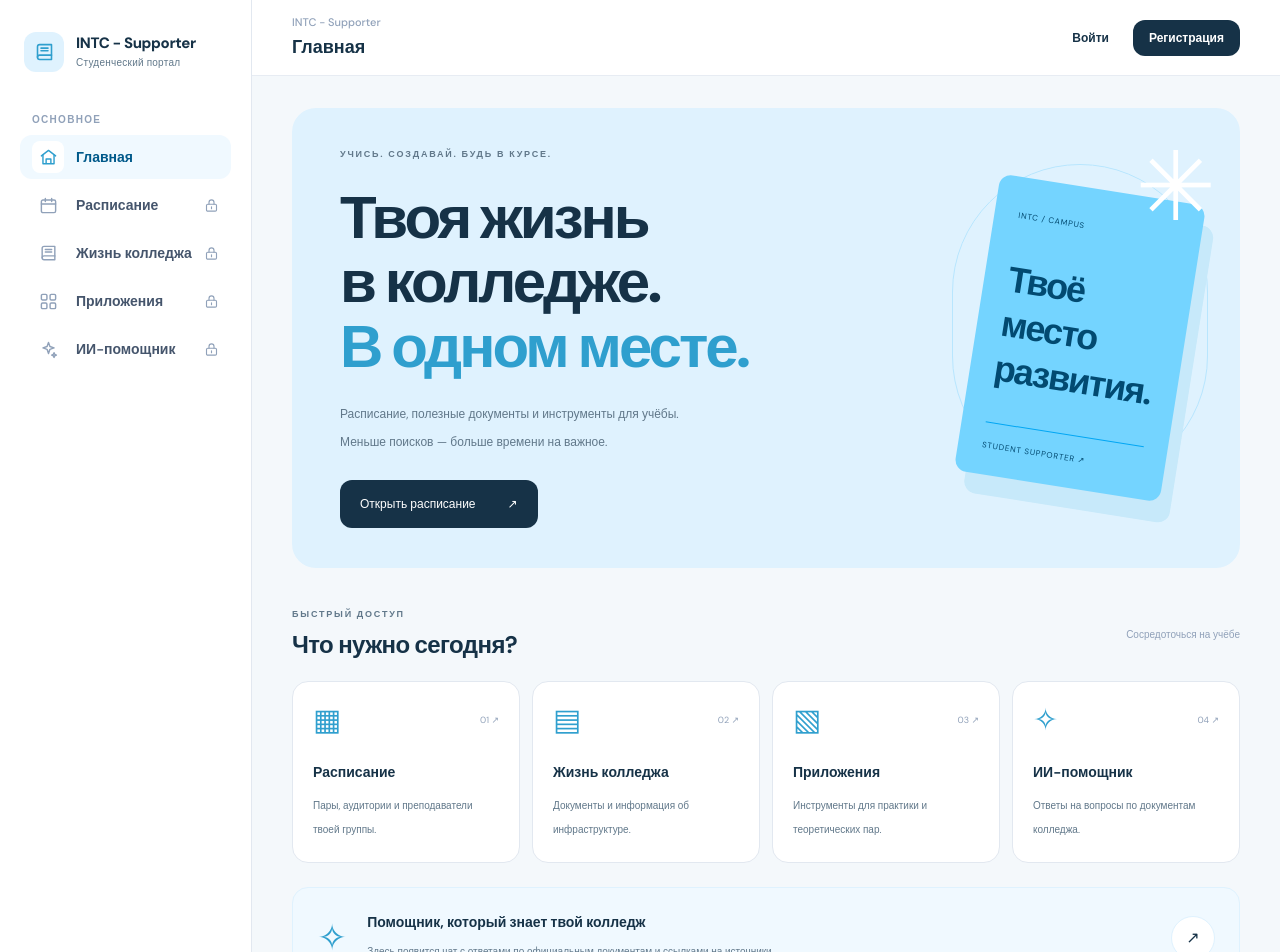
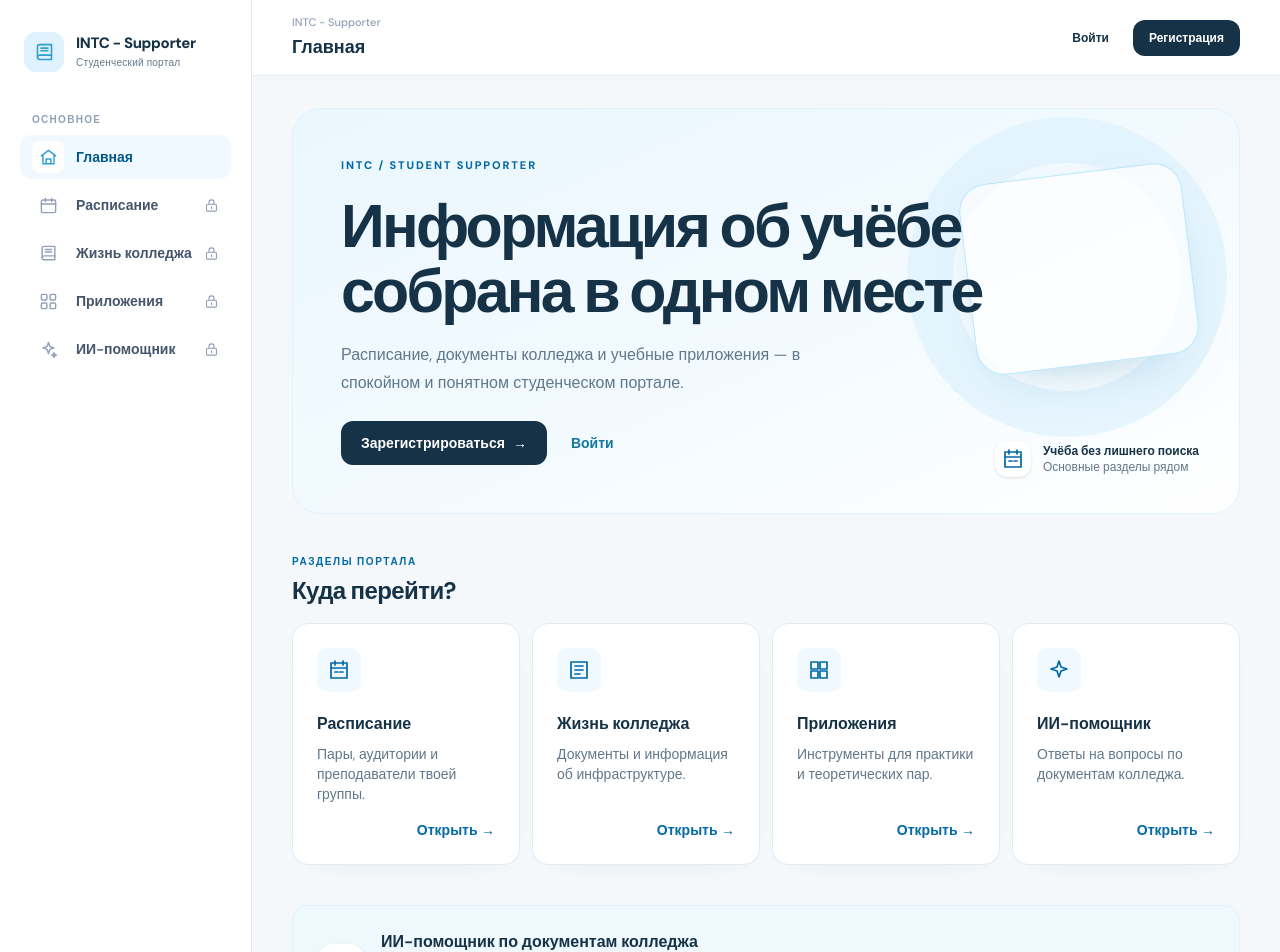
Before and after one commit to alexey-panchenko-dev/INTC---Supproter, a React (Vite) app in the folder client/: page / in a window 1280 px wide. Shown: the top 952 px of the page. Built offline with nearby package versions, Linux system fonts and the light colour scheme; no server answers.

Commit message:
Redesign student portal homepage

```diff
--- a/client/src/pages/home/ui/home-page.tsx
+++ b/client/src/pages/home/ui/home-page.tsx
@@ -1,98 +1,94 @@
 import { Link } from 'react-router-dom'
+import { useAuth } from '@/entities/session'
 import { navigation } from '@/shared/config/navigation'
 
+const featurePaths = [
+  'M4 5h16v15H4z M8 3v4 M16 3v4 M4 10h16 M8 14h3 M13 14h3',
+  'M4 4h16v16H4z M8 8h8 M8 12h8 M8 16h5',
+  'M4 4h7v7H4z M13 4h7v7h-7z M4 13h7v7H4z M13 13h7v7h-7z',
+  'M12 3l2 6 6 2-6 2-2 6-2-6-6-2 6-2z',
+]
+
+function FeatureIcon({ index }: { index: number }) {
+  return (
+    <svg className="size-6" viewBox="0 0 24 24" fill="none" stroke="currentColor" strokeWidth="1.7" strokeLinecap="round" strokeLinejoin="round" aria-hidden="true">
+      <path d={featurePaths[index] ?? featurePaths[0]} />
+    </svg>
+  )
+}
+
 export function HomePage() {
+  const { session } = useAuth()
+
   return (
-    <>
-      <section className="relative overflow-hidden rounded-3xl bg-sky-100 px-6 py-10 md:px-10 xl:px-12">
-        <p className="text-[9px] font-extrabold tracking-[0.2em] text-muted">
-          УЧИСЬ. СОЗДАВАЙ. БУДЬ В КУРСЕ.
+    <div className="space-y-8 md:space-y-10">
+      <section className="relative isolate overflow-hidden rounded-[28px] border border-sky-100 bg-gradient-to-br from-[#eaf7fd] via-[#f2faff] to-white px-6 py-8 sm:px-9 sm:py-10 lg:px-12 lg:py-12">
+        <div className="pointer-events-none absolute -right-16 -top-20 -z-10 size-72 rounded-full border-[38px] border-sky-100/70 sm:right-3 sm:top-2 sm:size-80 sm:border-[46px]" />
+        <div className="pointer-events-none absolute right-12 top-16 -z-10 hidden h-48 w-56 rotate-[-7deg] rounded-[28px] border border-sky-200 bg-white/70 shadow-[0_22px_60px_-38px_rgba(20,119,161,.55)] lg:block" />
+        <div className="max-w-[650px]">
+          <p className="text-[11px] font-extrabold tracking-[0.17em] text-sky-700">
+            INTC / STUDENT SUPPORTER
           </p>
-        <h1 className="mt-6 text-4xl leading-[1.08] font-extrabold tracking-tighter lg:text-5xl xl:text-6xl">
-          Твоя жизнь
-          <br />в колледже.
-          <br />
-          <span className="text-accent">В одном месте.</span>
-        </h1>
-        <p className="mt-5 max-w-sm text-xs leading-7 text-muted">
-          Расписание, полезные документы и инструменты для учёбы. Меньше поисков — больше
-          времени на важное.
+          <h2 className="mt-5 text-[clamp(2rem,5vw,3.8rem)] leading-[1.08] font-extrabold tracking-[-0.045em] text-ink">
+            Информация об учёбе
+            <br className="hidden sm:block" /> собрана в одном месте
+          </h2>
+          <p className="mt-4 max-w-[500px] text-sm leading-6 text-muted sm:text-base sm:leading-7">
+            Расписание, документы колледжа и учебные приложения — в спокойном и понятном студенческом портале.
           </p>
-        <Link
-          className="mt-6 inline-flex items-center gap-8 rounded-xl bg-ink px-5 py-4 text-xs text-white"
-          to="/schedule"
-        >
-          Открыть расписание <span aria-hidden="true">↗</span>
+          <div className="mt-6 flex flex-wrap items-center gap-3">
+            <Link className="portal-primary px-5 py-3" to={session ? '/schedule' : '/auth?mode=register'}>
+              {session ? 'Открыть расписание' : 'Зарегистрироваться'}
+              <span aria-hidden="true">→</span>
             </Link>
-        <div
-          className="absolute top-14 right-8 hidden h-80 w-64 xl:block"
-          aria-hidden="true"
-        >
-          <div className="absolute inset-0 rounded-full border border-sky-200" />
-          <span className="absolute -top-6 -right-2 z-10 text-8xl text-white">✳</span>
-          <div className="absolute inset-x-6 top-6 rotate-9 rounded-xl bg-sky-300 p-6 text-sky-900 shadow-[12px_20px_0_#c7e9fa]">
-            <span className="text-[8px] tracking-widest">INTC / CAMPUS</span>
-            <strong className="my-8 block text-4xl leading-tight tracking-tighter">
-              Твоё
-              <br />
-              место
-              <br />
-              развития.
-            </strong>
-            <div className="border-t border-sky-500 pt-4 text-[8px] tracking-widest">
-              STUDENT SUPPORTER ↗
+            {!session && <Link className="portal-link px-3 py-3 text-sm" to="/auth?mode=login">Войти</Link>}
           </div>
         </div>
+        <div className="mt-8 flex items-center gap-3 border-t border-sky-100 pt-5 text-xs text-muted lg:absolute lg:right-10 lg:bottom-9 lg:mt-0 lg:border-0 lg:pt-0">
+          <span className="grid size-9 place-items-center rounded-xl bg-white text-sky-700 shadow-sm">
+            <FeatureIcon index={0} />
+          </span>
+          <span><strong className="block text-ink">Учёба без лишнего поиска</strong>Основные разделы рядом</span>
         </div>
       </section>
-      <section className="mt-10 mb-5 flex items-center justify-between">
+
+      <section>
+        <div className="mb-4 flex items-end justify-between gap-4">
           <div>
-          <p className="mb-2 text-[9px] font-extrabold tracking-[0.2em] text-muted">
-            БЫСТРЫЙ ДОСТУП
-          </p>
-          <h2 className="text-2xl font-bold tracking-tight">Что нужно сегодня?</h2>
+            <p className="text-[10px] font-extrabold tracking-[0.16em] text-sky-700">РАЗДЕЛЫ ПОРТАЛА</p>
+            <h2 className="mt-1.5 text-xl font-bold tracking-tight text-ink sm:text-2xl">Куда перейти?</h2>
           </div>
-        <span className="hidden text-[10px] text-slate-400 lg:inline">
-          Сосредоточься на учёбе
-        </span>
-      </section>
-      <div className="grid grid-cols-2 gap-3 xl:grid-cols-4">
+        </div>
+        <div className="grid gap-3 sm:grid-cols-2 xl:grid-cols-4">
           {navigation.slice(1).map((item, index) => (
             <Link
-            className="rounded-2xl border border-slate-200 bg-white p-5 transition hover:border-sky-300 motion-safe:hover:-translate-y-1"
+              className="portal-card group flex min-h-[174px] flex-col p-5 transition hover:-translate-y-0.5 hover:border-sky-200 hover:shadow-[0_18px_35px_-28px_rgba(20,119,161,.42)] sm:p-6"
               key={item.path}
               to={item.path}
             >
-            <span className="flex items-center justify-between">
-              <span className="text-3xl text-accent" aria-hidden="true">
-                {item.icon}
+              <span className="grid size-11 place-items-center rounded-xl bg-sky-50 text-sky-700 transition group-hover:bg-sky-100">
+                <FeatureIcon index={index} />
               </span>
-              <span className="text-[9px] text-slate-400">0{index + 1} ↗</span>
-            </span>
-            <h3 className="mt-6 mb-3 text-sm font-bold">{item.title}</h3>
-            <p className="text-[10px] leading-6 text-muted">{item.description}</p>
+              <h3 className="mt-5 text-base font-bold text-ink">{item.title}</h3>
+              <p className="mt-2 text-sm leading-5 text-muted">{item.description}</p>
+              <span className="mt-auto flex justify-end pt-4 text-sm font-semibold text-sky-700" aria-hidden="true">Открыть →</span>
             </Link>
           ))}
         </div>
-      <section className="my-6 flex items-center gap-5 rounded-2xl border border-sky-100 bg-sky-50 p-6">
-        <span className="text-4xl text-accent" aria-hidden="true">
-          ✧
+      </section>
+
+      <section className="flex flex-col gap-4 rounded-2xl border border-sky-100 bg-[#eff9fd] p-5 sm:flex-row sm:items-center sm:p-6">
+        <span className="grid size-12 shrink-0 place-items-center rounded-2xl bg-white text-sky-700 shadow-sm">
+          <FeatureIcon index={3} />
         </span>
-        <div>
-          <h3 className="mb-2 text-sm font-bold">Помощник, который знает твой колледж</h3>
-          <p className="text-[10px] leading-6 text-muted">
-            Здесь появится чат с ответами по официальным документам и ссылками на
-            источники.
+        <div className="max-w-3xl">
+          <h2 className="font-bold text-ink">ИИ-помощник по документам колледжа</h2>
+          <p className="mt-1 text-sm leading-6 text-muted">
+            Помощник опирается на доступные документы, показывает источники и сообщает, если в материалах недостаточно сведений.
           </p>
         </div>
-        <Link
-          className="ml-auto grid size-11 shrink-0 place-items-center rounded-full border border-sky-100 bg-white"
-          to="/chat"
-          aria-label="Открыть ИИ-помощника"
-        >
-          ↗
-        </Link>
+        <Link className="portal-link shrink-0 text-sm sm:ml-auto" to="/chat">Об ИИ-помощнике →</Link>
       </section>
-    </>
+    </div>
   )
 }
```
Lines whose indentation alone changed are shown as unchanged.
